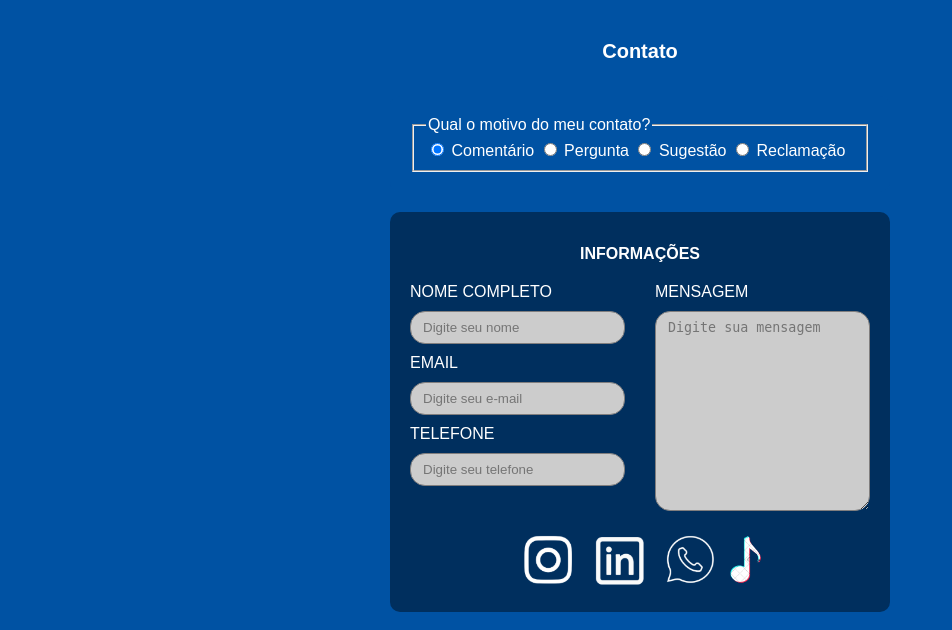
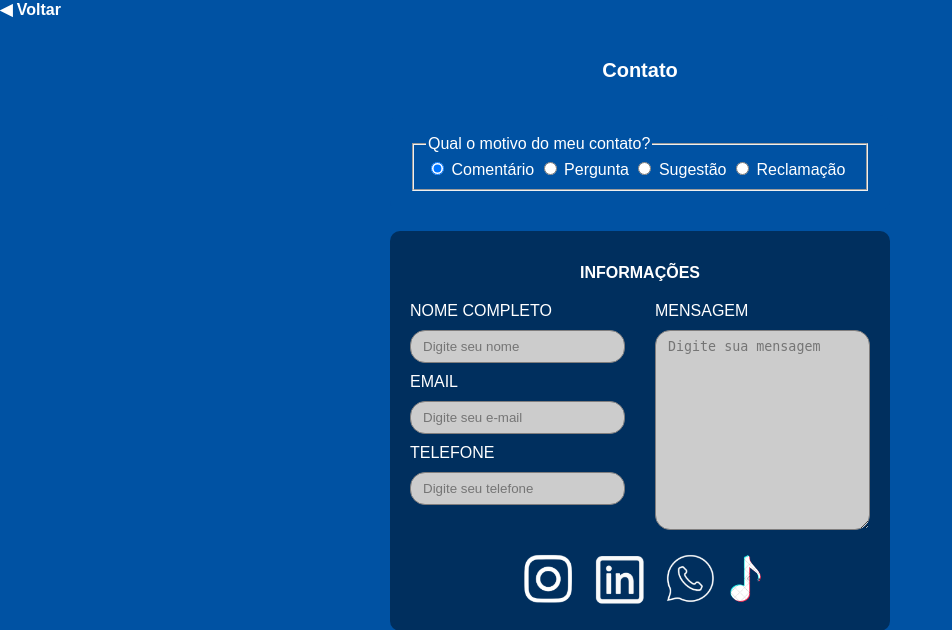
Before and after one commit to GustavoDuncker/Trabalho-trem, a PHP site: page /public/contato.html in a window 1280 px wide. Shown: the part 250-880 px from the top of the page, without its empty margins (0-952 px from the left). Run offline with PHP 8.4, Linux system fonts and the light colour scheme.

Commit message:
add- realizei correção

```diff
--- a/public/contato.html
+++ b/public/contato.html
@@ -17,6 +17,13 @@
       <input type="text" placeholder="Pesquisar" />
     </div>
   </header>
+
+  <div id="main-voltar">
+    <a href="inicio.html">
+        <span>◀</span>
+        <span>Voltar</span>
+    </a>
+</div>
 
   <main>
     <h1>Contato</h1>
--- a/styles/contato.css
+++ b/styles/contato.css
@@ -175,3 +175,10 @@ footer {
   font-size: 10px;
   text-align: center ;
 }
+
+#main-voltar {
+  display: flex;
+  align-items: center;
+  font-size: 16px;
+  font-weight: bold;
+}
```
